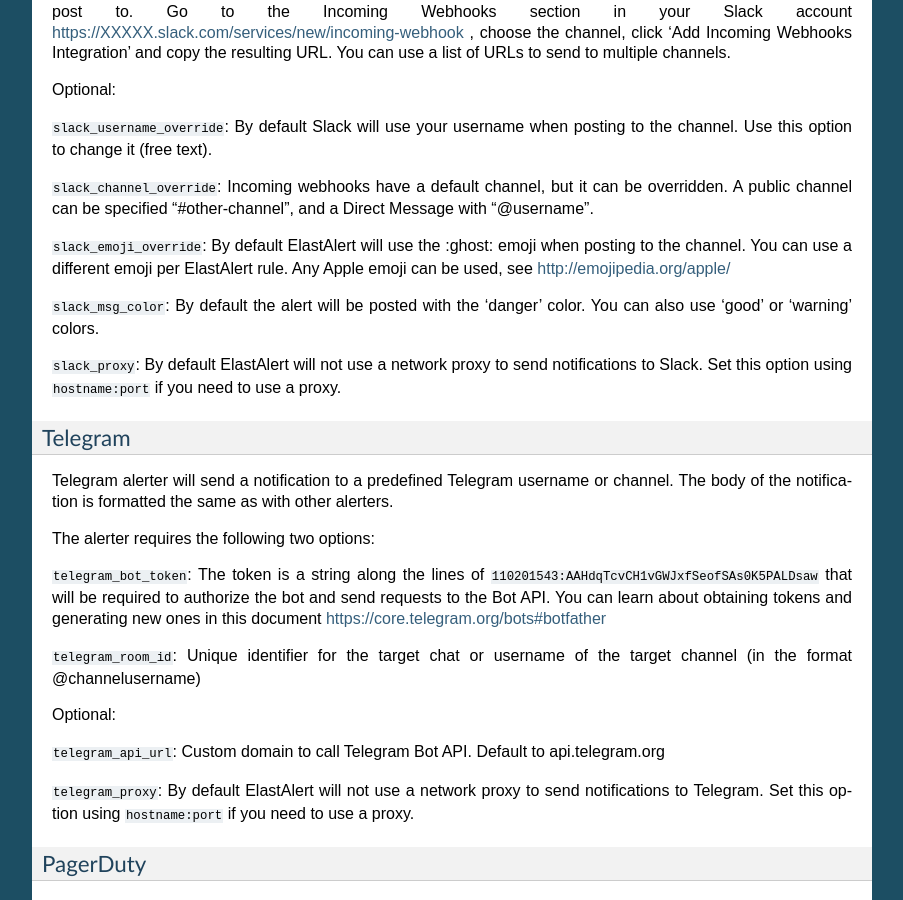
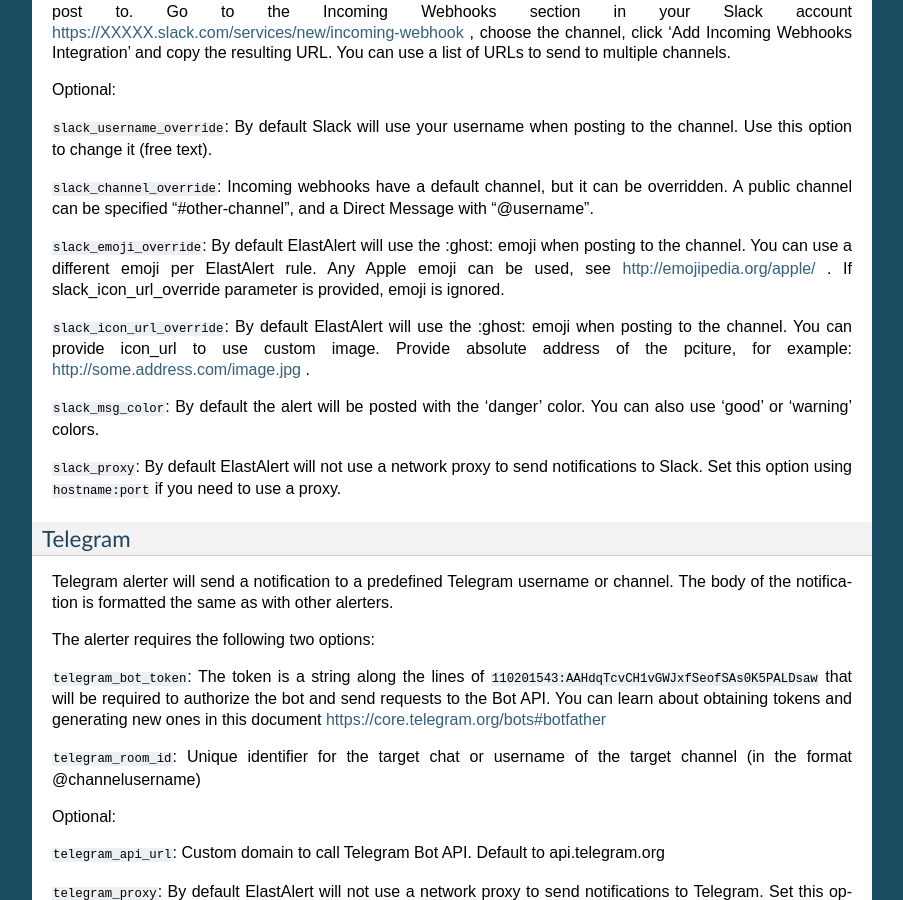
Before and after one commit to Yelp/elastalert, a Sphinx documentation site: the page built from docs/source/ruletypes.rst, in a window 1280 px wide and 900 px high, scrolled down 24504 px. Shown: the whole window, without its empty margins (198-1101 px from the left). Built offline with Sphinx 7.4.7, drawn with Linux system fonts in a browser that asks for light colours.

Commit message:
SlackAlerter - allow to use icon_url

```diff
--- a/docs/source/ruletypes.rst
+++ b/docs/source/ruletypes.rst
@@ -1255,7 +1255,10 @@
 ``slack_channel_override``: Incoming webhooks have a default channel, but it can be overridden. A public channel can be specified "#other-channel", and a Direct Message with "@username".
 
 ``slack_emoji_override``: By default ElastAlert will use the :ghost: emoji when posting to the channel. You can use a different emoji per
-ElastAlert rule. Any Apple emoji can be used, see http://emojipedia.org/apple/
+ElastAlert rule. Any Apple emoji can be used, see http://emojipedia.org/apple/ . If slack_icon_url_override parameter is provided, emoji is ignored.
+
+``slack_icon_url_override``: By default ElastAlert will use the :ghost: emoji when posting to the channel. You can provide icon_url to use custom image.
+Provide absolute address of the pciture, for example: http://some.address.com/image.jpg .
 
 ``slack_msg_color``: By default the alert will be posted with the 'danger' color. You can also use 'good' or 'warning' colors.
 
```
Also changed, not shown: 2 other files.
